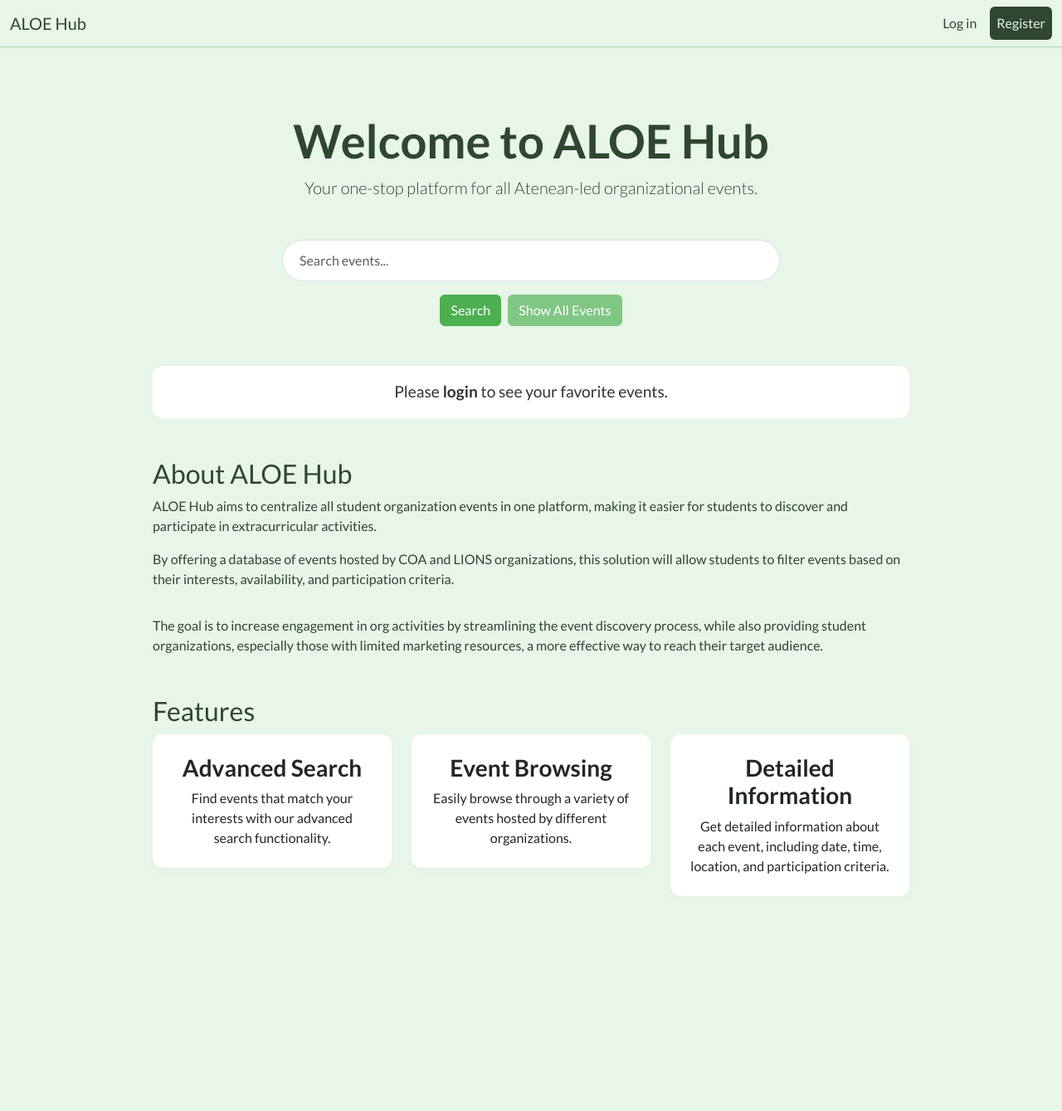
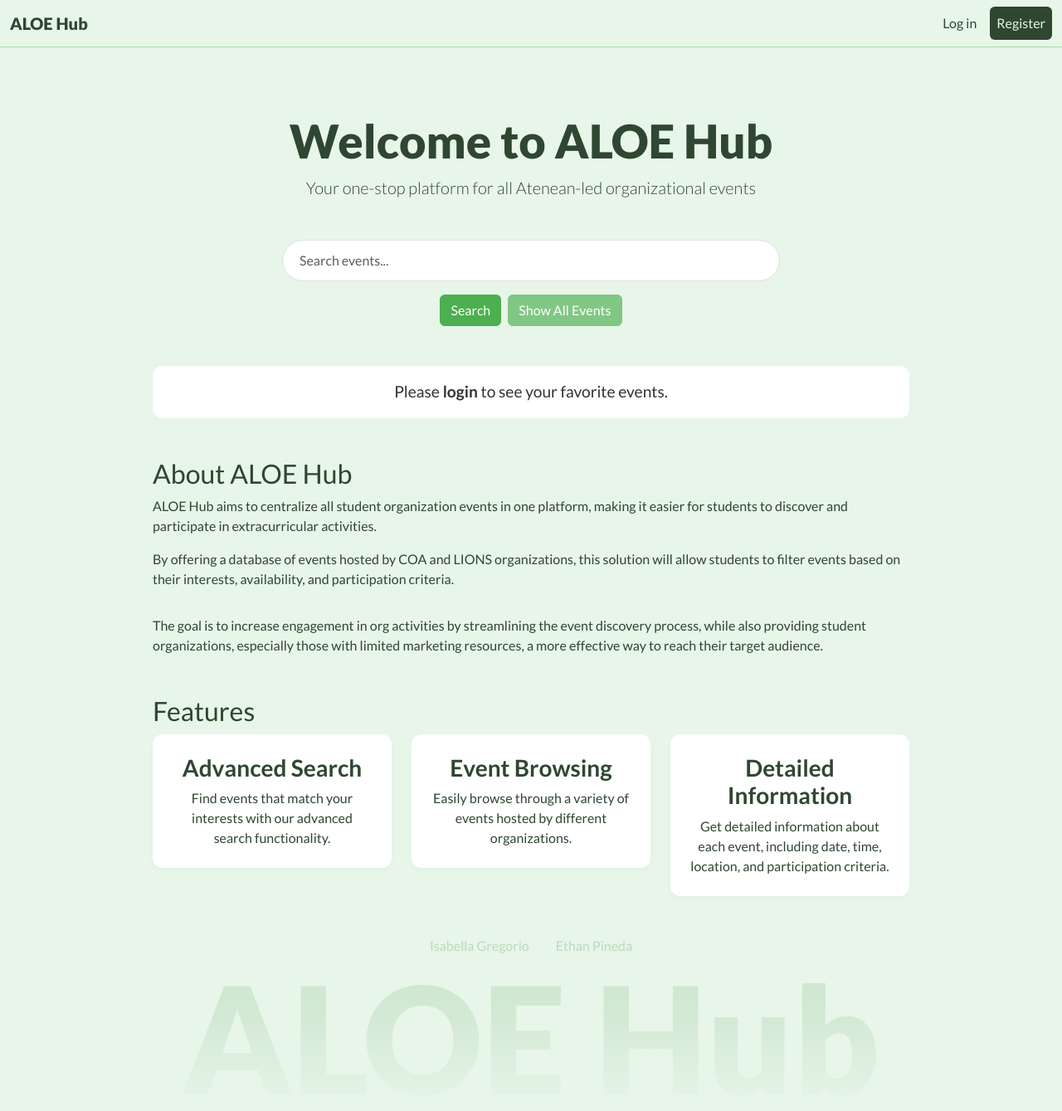
Before and after one commit to nellbert-admu/Aloe-Hub, a Django app: page / in a window 1280 px wide. Shown: the whole page at 83% size. Before the commit the page ends 1080 px from the top, so only its background shows below. Run offline with Django 5.2, Linux system fonts and the light colour scheme; some libraries are stand-ins or nearby versions.

Commit message:
add futter

```diff
--- a/static/css/styles.css
+++ b/static/css/styles.css
@@ -7,7 +7,7 @@ body {
 }
 
 .navbar {
-    background-color: rgba(232, 245, 233, 0.975); /* Aloe vera green with 90% opacity */
+    background-color: #e8f5e9; /* Aloe vera green */
     border-bottom: 1px solid #a5d6a7; /* Light border */
 }
 
@@ -54,6 +54,7 @@ body {
     border: none;
     border-radius: 12px;
     box-shadow: 0 4px 8px rgba(0, 0, 0, 0.025);
+    color: #2f4630 !important;
 }
 
 .card-body {
@@ -68,6 +69,7 @@ body {
 .card-text {
     font-size: 1rem;
     line-height: 1.5;
+    color: #2f4630;
 }
 
 .container {
--- a/templates/base.html
+++ b/templates/base.html
@@ -15,7 +15,7 @@
 <body>
     <nav class="navbar navbar-expand-lg navbar-light fixed-top">
         <div class="container-fluid">
-            <a class="navbar-brand" href="{% url 'home' %}">ALOE Hub</a>
+            <a class="navbar-brand" href="{% url 'home' %}" style="font-weight: 900;"">ALOE Hub</a>
             <button class="navbar-toggler" type="button" data-bs-toggle="collapse" data-bs-target="#navbarNav" aria-controls="navbarNav" aria-expanded="false" aria-label="Toggle navigation">
                 <span class="navbar-toggler-icon"></span>
             </button>
@@ -58,6 +58,16 @@
         {% block content %}{% endblock %}
     </div>
 
+    <footer class="footer">
+        <div class="d-flex justify-content-center mt-3">
+            <div class="p-2 mx-2 rounded" style="background: rgba(0, 115, 0, 0.2) 25%; color: transparent; -webkit-background-clip: text;">Isabella Gregorio</div>
+            <div class="p-2 mx-2 rounded" style="background: rgba(0, 115, 0, 0.2) 25%; color: transparent; -webkit-background-clip: text;">Ethan Pineda</div>
+        </div>
+        <div class="d-none d-sm-block position-relative overflow-hidden text-center text-wrap text-truncate" style="font-weight: 900; line-height: 1; color: transparent; background: linear-gradient(to bottom, rgba(0, 115, 0, 0.1) 25%, rgba(0, 115, 0, 0) 100%); -webkit-background-clip: text; font-size: 14vw;">
+            ALOE Hub
+        </div>
+    </footer>
+
     <!-- GSAP Animation Script -->
     <script>
         document.addEventListener('DOMContentLoaded', function() {
--- a/templates/home.html
+++ b/templates/home.html
@@ -6,8 +6,8 @@
 {% block content %}
 <div class="container mt-5">
     <div class="text-center mb-5">
-        <h1 class="display-4" style="font-weight: 700; ">Welcome to ALOE Hub</h1>
-        <p class="lead">Your one-stop platform for all Atenean-led organizational events.</p>
+        <h1 class="display-4" style="font-weight: 900; ">Welcome to ALOE Hub</h1>
+        <p class="lead">Your one-stop platform for all Atenean-led organizational events</p>
     </div>
 
     <div class="row mb-5">
```
Also changed, not shown: db.sqlite3.
